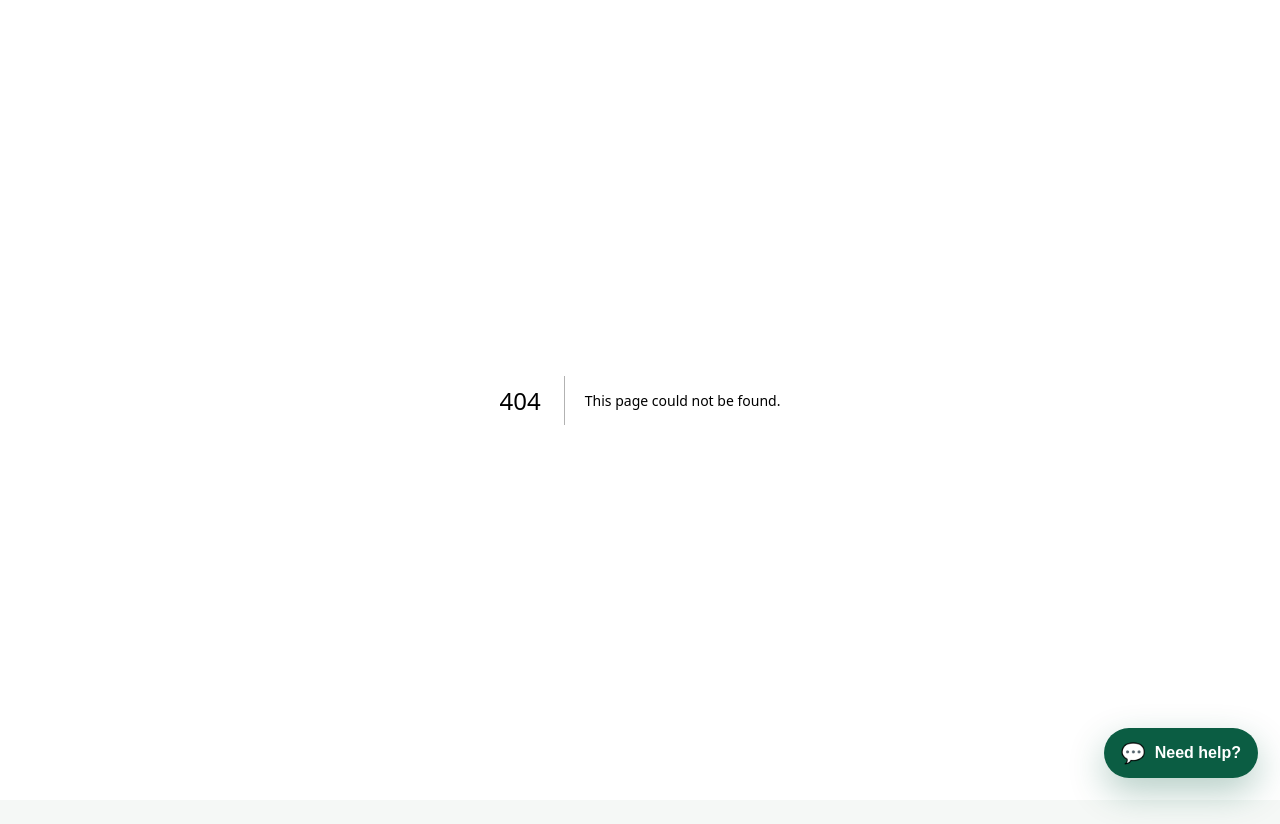
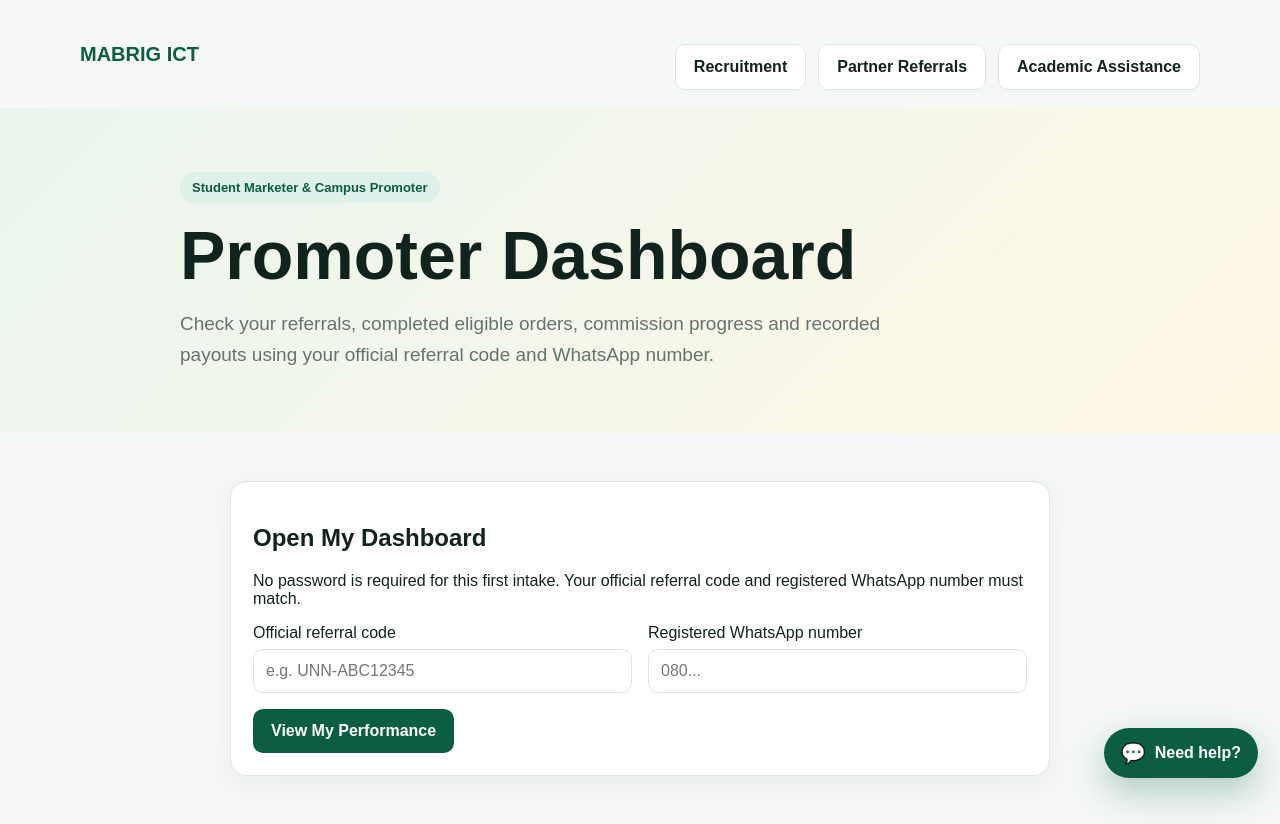
Before and after one commit to mabrig1/mabrig-academic-assistance, a Next.js app: page /promoter in a window 1280 px wide. Before the commit this address had no page. Before the commit the page ends 800 px from the top, so only its background shows below. Built offline with nearby package versions, Linux system fonts and the light colour scheme.

Commit message:
Add self-service promoter commission dashboard

```diff
--- /dev/null
+++ b/app/promoter/page.tsx
@@ -0,0 +1,195 @@
+"use client";
+
+import { FormEvent, useState } from "react";
+
+type Summary = {
+  promoter: {
+    name: string;
+    applicationNumber: string;
+    referralCode: string;
+    department: string;
+    level: string;
+    status: string;
+    standardCommissionRate: number;
+    performanceCommissionRate: number;
+    performanceThreshold: number;
+    currentCommissionRate: number;
+  };
+  performance: {
+    totalReferrals: number;
+    paidReferrals: number;
+    eligibleCompletedReferrals: number;
+    currentMonthEligibleReferrals: number;
+    previousMonthEligibleReferrals: number;
+    threshold: number;
+  };
+  commissions: {
+    accruedUnpaid: number;
+    totalRecordedPaid: number;
+    currency: string;
+  };
+  recentReferrals: Array<{
+    orderNumber: string;
+    orderStatus: string;
+    paymentStatus: string;
+    eligible: boolean;
+    commissionAmount: number;
+    payoutStatus: string;
+  }>;
+  recentPayouts: Array<{
+    payoutNumber: string;
+    amount: number;
+    currency: string;
+    paidAt: string;
+    orderCount: number;
+  }>;
+  shareLink: string;
+};
+
+function money(value: number) {
+  return `₦${Number(value || 0).toLocaleString(undefined, { maximumFractionDigits: 2 })}`;
+}
+
+function label(value: string) {
+  return String(value || "—").replaceAll("_", " ");
+}
+
+export default function PromoterDashboardPage() {
+  const [summary, setSummary] = useState<Summary | null>(null);
+  const [message, setMessage] = useState("");
+  const [loading, setLoading] = useState(false);
+  const [copied, setCopied] = useState(false);
+
+  async function submit(event: FormEvent<HTMLFormElement>) {
+    event.preventDefault();
+    setLoading(true);
+    setMessage("Checking your promoter account...");
+    setSummary(null);
+    const form = new FormData(event.currentTarget);
+    const response = await fetch("/api/promoter/summary", {
+      method: "POST",
+      headers: { "Content-Type": "application/json" },
+      body: JSON.stringify({
+        referralCode: String(form.get("referralCode") || ""),
+        whatsapp: String(form.get("whatsapp") || ""),
+      }),
+    });
+    const data = await response.json();
+    setLoading(false);
+    if (!response.ok) {
+      setMessage(data.error || "Unable to load your dashboard.");
+      return;
+    }
+    setSummary(data);
+    setMessage("");
+  }
+
+  async function copyLink() {
+    if (!summary?.shareLink) return;
+    await navigator.clipboard.writeText(summary.shareLink);
+    setCopied(true);
+    setTimeout(() => setCopied(false), 1800);
+  }
+
+  async function shareLink() {
+    if (!summary?.shareLink) return;
+    if (navigator.share) {
+      await navigator.share({
+        title: "Mabrig Academic Assistance",
+        text: "Use my Mabrig Academic Assistance referral link for academic document services:",
+        url: summary.shareLink,
+      });
+      return;
+    }
+    await copyLink();
+  }
+
+  return <>
+    <header className="container nav">
+      <div className="brand">MABRIG ICT</div>
+      <div className="actions">
+        <a className="btn secondary" href="/recruitment">Recruitment</a>
+        <a className="btn secondary" href="/partners">Partner Referrals</a>
+        <a className="btn secondary" href="/">Academic Assistance</a>
+      </div>
+    </header>
+
+    <main>
+      <section className="hero">
+        <div className="container" style={{maxWidth: 920}}>
+          <span className="badge">Student Marketer & Campus Promoter</span>
+          <h1>Promoter Dashboard</h1>
+          <p className="lead">Check your referrals, completed eligible orders, commission progress and recorded payouts using your official referral code and WhatsApp number.</p>
+        </div>
+      </section>
+
+      <section className="section">
+        <div className="container" style={{maxWidth: 820}}>
+          <div className="card">
+            <h2>Open My Dashboard</h2>
+            <p>No password is required for this first intake. Your official referral code and registered WhatsApp number must match.</p>
+            <form onSubmit={submit}>
+              <div className="form-grid">
+                <label className="field"><span>Official referral code</span><input name="referralCode" required placeholder="e.g. UNN-ABC12345" autoCapitalize="characters" /></label>
+                <label className="field"><span>Registered WhatsApp number</span><input name="whatsapp" required inputMode="tel" placeholder="080..." /></label>
+              </div>
+              <button className="btn primary" type="submit" disabled={loading} style={{marginTop: 16}}>{loading ? "Checking..." : "View My Performance"}</button>
+            </form>
+            {message && <div className="notice" style={{marginTop: 16}}>{message}</div>}
+          </div>
+        </div>
+      </section>
+
+      {summary && <section className="section" style={{paddingTop: 0}}>
+        <div className="container" style={{maxWidth: 1100}}>
+          <div className="card">
+            <span className="badge">{summary.promoter.status}</span>
+            <h2 style={{marginBottom: 6}}>{summary.promoter.name}</h2>
+            <p>{summary.promoter.department} • {summary.promoter.level} Level • Code: <strong>{summary.promoter.referralCode}</strong></p>
+            <div className="notice" style={{wordBreak: "break-all"}}><strong>Your referral link</strong><br />{summary.shareLink}</div>
+            <div className="actions" style={{marginTop: 12}}>
+              <button className="btn primary" onClick={copyLink}>{copied ? "✓ Link Copied" : "Copy Referral Link"}</button>
+              <button className="btn secondary" onClick={shareLink}>Share Link</button>
+              <a className="btn secondary" href={summary.shareLink}>Open My Link</a>
+            </div>
+          </div>
+
+          <div className="grid" style={{marginTop: 18}}>
+            <article className="card"><span className="badge">Current Rate</span><h2 style={{fontSize: 38}}>{summary.promoter.currentCommissionRate}%</h2><p>Standard {summary.promoter.standardCommissionRate}% • Performance {summary.promoter.performanceCommissionRate}%</p></article>
+            <article className="card"><span className="badge">Accrued</span><h2 style={{fontSize: 34}}>{money(summary.commissions.accruedUnpaid)}</h2><p>Eligible commission not yet recorded as paid.</p></article>
+            <article className="card"><span className="badge">Paid Commission</span><h2 style={{fontSize: 34}}>{money(summary.commissions.totalRecordedPaid)}</h2><p>Total commission payouts recorded by admin.</p></article>
+            <article className="card"><span className="badge">Total Referrals</span><h2 style={{fontSize: 38}}>{summary.performance.totalReferrals}</h2><p>{summary.performance.paidReferrals} paid • {summary.performance.eligibleCompletedReferrals} eligible completed</p></article>
+            <article className="card"><span className="badge">This Month</span><h2 style={{fontSize: 38}}>{summary.performance.currentMonthEligibleReferrals}</h2><p>Eligible completed referrals this month.</p></article>
+            <article className="card"><span className="badge">Performance Target</span><h2 style={{fontSize: 38}}>{summary.performance.previousMonthEligibleReferrals}/{summary.performance.threshold}</h2><p>Previous calendar month progress used to determine the current performance rate.</p></article>
+          </div>
+
+          <div className="card" style={{marginTop: 18}}>
+            <h2>Recent Referrals</h2>
+            {summary.recentReferrals.length === 0 ? <p>No referrals have been recorded yet. Share your official link to begin.</p> : <div style={{overflowX: "auto"}}>
+              <table style={{width: "100%", borderCollapse: "collapse"}}>
+                <thead><tr><th style={{textAlign: "left", padding: 10}}>Order</th><th style={{textAlign: "left", padding: 10}}>Order Status</th><th style={{textAlign: "left", padding: 10}}>Payment</th><th style={{textAlign: "left", padding: 10}}>Commission</th><th style={{textAlign: "left", padding: 10}}>Payout</th></tr></thead>
+                <tbody>{summary.recentReferrals.map(referral => <tr key={referral.orderNumber}>
+                  <td style={{padding: 10, borderTop: "1px solid #e5e7eb"}}>{referral.orderNumber}</td>
+                  <td style={{padding: 10, borderTop: "1px solid #e5e7eb"}}>{label(referral.orderStatus)}</td>
+                  <td style={{padding: 10, borderTop: "1px solid #e5e7eb"}}>{label(referral.paymentStatus)}</td>
+                  <td style={{padding: 10, borderTop: "1px solid #e5e7eb"}}>{referral.eligible ? money(referral.commissionAmount) : "Pending"}</td>
+                  <td style={{padding: 10, borderTop: "1px solid #e5e7eb"}}>{label(referral.payoutStatus)}</td>
+                </tr>)}</tbody>
+              </table>
+            </div>}
+          </div>
+
+          <div className="card" style={{marginTop: 18}}>
+            <h2>Payout History</h2>
+            {summary.recentPayouts.length === 0 ? <p>No commission payout has been recorded yet.</p> : summary.recentPayouts.map(payout => <div className="notice" style={{marginTop: 10}} key={payout.payoutNumber}>
+              <strong>{money(payout.amount)}</strong> • {payout.orderCount} order{payout.orderCount === 1 ? "" : "s"}<br />
+              {payout.payoutNumber} • {new Date(payout.paidAt).toLocaleString()}
+            </div>)}
+          </div>
+
+          <div className="notice" style={{marginTop: 18}}><strong>How commission clears:</strong> the referred order must carry your official code, have a verified PAID payment, and reach a fulfilled status (READY, COLLECTED or DELIVERED). Cancelled, refunded, fraudulent, duplicate and self-referral orders remain ineligible.</div>
+        </div>
+      </section>}
+    </main>
+  </>;
+}
```
